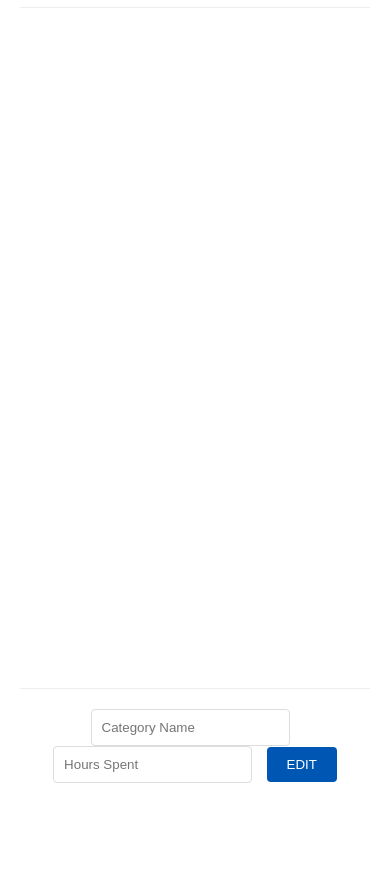
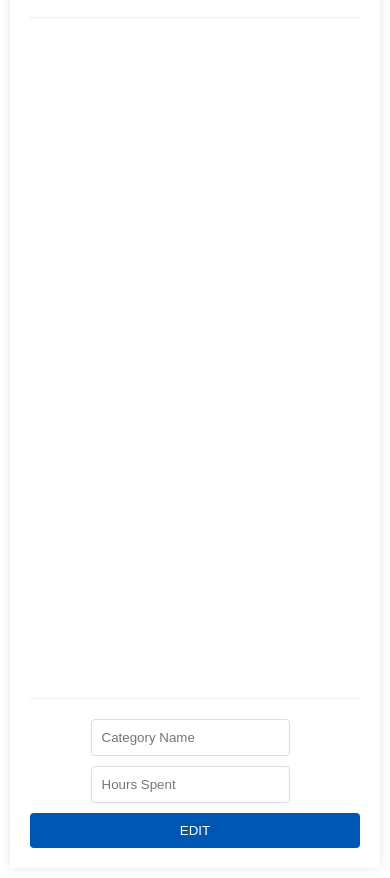
Before and after one commit to muhammadmelbadri/lighthouse, a plain HTML site: page index.html in a window 390 px wide. Shown: the part 149-1027 px from the top of the page. Before the commit the page ends 952 px from the top, so only its background shows below. Drawn offline with nearby package versions, Linux system fonts and the light colour scheme.

Commit message:
Update style.css

```diff
--- a/style.css
+++ b/style.css
@@ -57,3 +57,25 @@ button {
 button:hover {
   background-color: #003d82;
 }
+
+@media (max-width: 768px) {
+  #container {
+    width: auto;
+    margin: 10px;
+  }
+
+  footer {
+    flex-direction: column;
+    align-items: stretch;
+  }
+
+  input[type="text"],
+  input[type="number"] {
+    width: auto; /* Let the inputs take the full width on small screens */
+    margin-bottom: 10px; /* Add space between the stacked inputs */
+  }
+
+  button {
+    width: 100%;
+  }
+}
```
